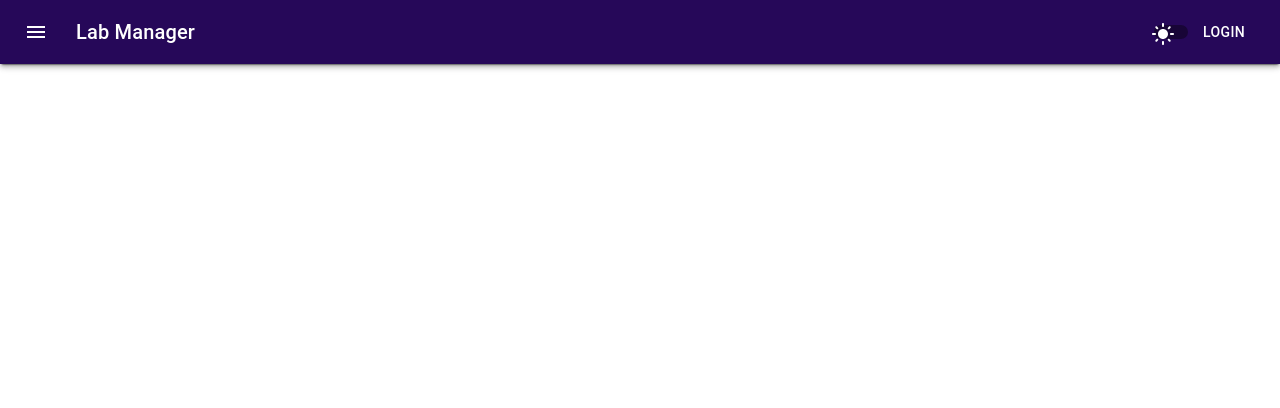
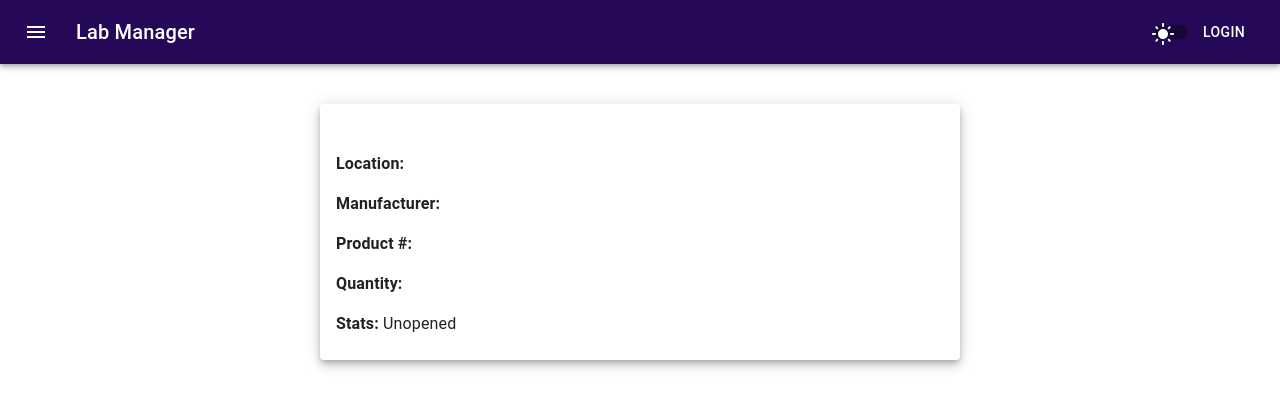
Before and after one commit to Ambassadoor/lab-manager, a React (Vite) app in the folder frontend/: page /inventory/containers/1 in a window 1280 px wide. Shown: the top 408 px of the page. Built offline with nearby package versions, Linux system fonts and the light colour scheme; no server answers; what ag-grid-react would draw is missing.

Commit message:
feat: Enhance ContainerDetail component to handle container state and display details

```diff
--- a/frontend/src/components/inventory/ContainerDetail.tsx
+++ b/frontend/src/components/inventory/ContainerDetail.tsx
@@ -1,33 +1,38 @@
 import { Box, Card, CardContent, CardHeader, Stack, Typography } from '@mui/material';
-import { useEffect, useState } from 'react';
-import { useParams } from 'react-router-dom';
+import { useEffect, useState} from 'react';
+import { useLocation, useParams } from 'react-router-dom';
 import { getContainerDetails } from '../../api/inventory';
-
 import type { Container } from '../../types';
 
 export const ContainerDetail = () => {
-  const [details, setDetails] = useState<Container>();
-  const params = useParams();
+  const location = useLocation()
+  const [container, setContainer] = useState<Container>(location.state || {})
+  const params = useParams()
 
   useEffect(() => {
-    if (!params.id) return;
-    getContainerDetails(params.id).then(setDetails);
-  }, [params.id]);
+    const locationData = location.state || {}
+    if (!locationData) {
+        if (!params.id) {
+            return
+        }
+        getContainerDetails(params.id).then(setContainer)
+    }
+  },[params.id, location])
 
   return (
-    details && (
-      <Box>
-        <Card>
-          <CardHeader title={details.name} subheader={details.label} />
+    container && (
+      <Box sx={{display: "flex", justifyContent: "center"}}>
+        <Card sx={{width: "50dvw", alignSelf: "center"}} elevation={6}>
+          <CardHeader title={container.name} subheader={container.label} />
           <CardContent>
             <Stack spacing={2}>
-              <Typography>Location: {details.location}</Typography>
-              <Typography>Manufacturer: {details.manufacturer}</Typography>
-              <Typography>Product #: ${details.product_num}</Typography>
-              <Typography>Quantity: {details.quantity}</Typography>
-              <Typography>Stats: {details.is_opened ? 'Opened' : 'Unopened'}</Typography>
-              <Typography>Current Weight: {parseFloat(details.latest_reading.weight)} g</Typography>
-              <Typography>Percent Remaining: {details.percent_remaining}%</Typography>
+              <Typography><strong>Location:</strong> {container.location}</Typography>
+              <Typography><strong>Manufacturer:</strong> {container.manufacturer}</Typography>
+              <Typography><strong>Product #:</strong> {container.product_num}</Typography>
+              <Typography><strong>Quantity:</strong> {container.quantity}</Typography>
+              <Typography><strong>Stats:</strong> {container.is_opened ? 'Opened' : 'Unopened'}</Typography>
+              {container.latest_reading && <Typography><strong>Current Weight:</strong> {parseFloat(container.latest_reading.weight)} g</Typography>}
+              {container.percent_remaining && <Typography><strong>Percent Remaining:</strong> {container.percent_remaining}%</Typography>}
             </Stack>
           </CardContent>
         </Card>
--- a/frontend/src/components/inventory/ContainerForm.tsx
+++ b/frontend/src/components/inventory/ContainerForm.tsx
@@ -317,6 +317,7 @@ export const ContainerForm = () => {
             margin: 'auto',
             padding: 4,
           }}
+          elevation={6}
         >
           <Box component={'form'} onSubmit={handleSubmit(onSubmit)}>
             <Stack spacing={2}>
--- a/frontend/src/components/inventory/Containers.tsx
+++ b/frontend/src/components/inventory/Containers.tsx
@@ -9,6 +9,7 @@ import {
   type RowSelectionOptions,
 } from 'ag-grid-community';
 import type { Container as TContainer } from '../../types';
+import { useNavigate } from 'react-router-dom';
 
 export const Containers = () => {
   const [containers, setContainers] = useState<TContainer[] | []>([]);
@@ -52,6 +53,8 @@ export const Containers = () => {
     fontSize: theme.typography.body2.fontSize,
   });
 
+  const navigate = useNavigate()
+
   return (
     <Container sx={{ height: '80vh' }}>
       <AgGridReact
@@ -63,6 +66,7 @@ export const Containers = () => {
         paginationPageSize={paginationPageSize}
         paginationPageSizeSelector={paginationPageSizeSelector}
         getRowId={getRowId}
+        onRowClicked={(e) => navigate(`${e.data.slug}`, {state: e.data})}
       />
     </Container>
   );
--- a/frontend/src/components/nav/Navbar.tsx
+++ b/frontend/src/components/nav/Navbar.tsx
@@ -35,7 +35,7 @@ export const Navbar = (): JSX.Element | null => {
   if (loading) return null;
 
   return (
-    <Paper>
+    <Paper sx={{height: "100dvh", width: "100dvw", overflow: "auto"}} square>
       <Box sx={{ flexGrow: 1, marginBottom: 5 }}>
         <AppBar position="static">
           <Toolbar>
```
